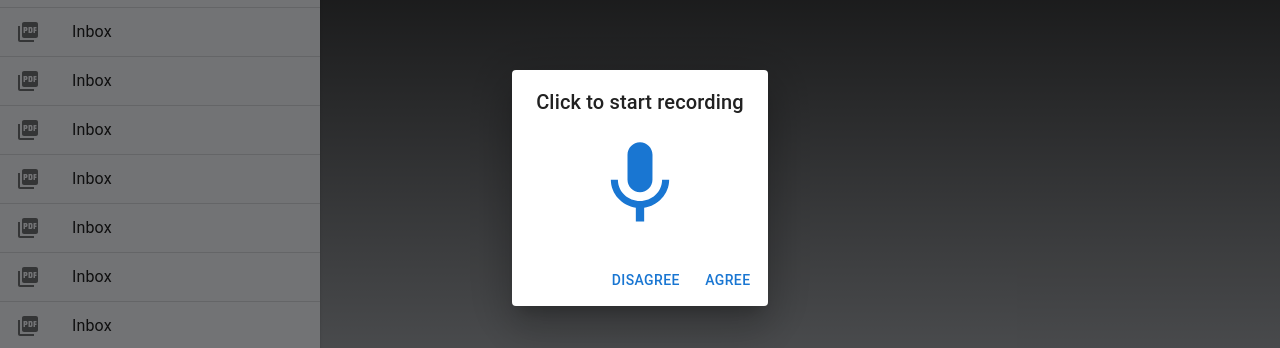
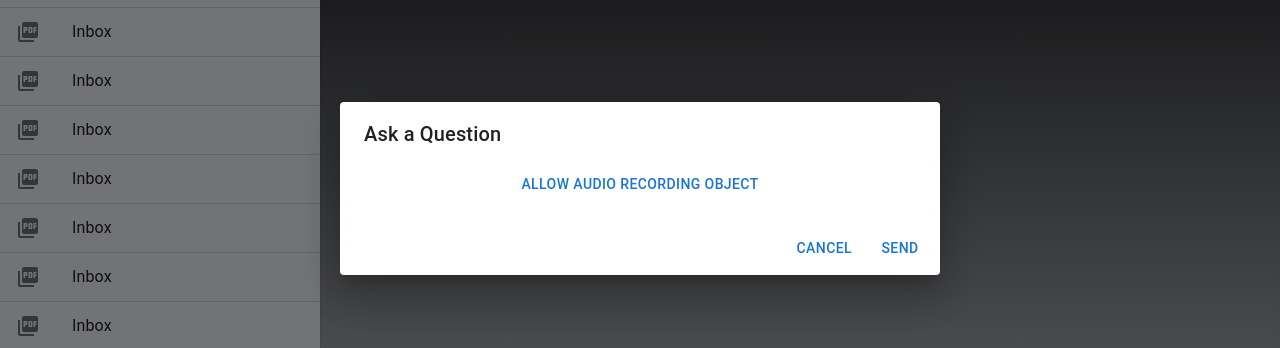
Before and after one commit to ethanJlab/M-M-Hackathon, a React (Create React App) app in the folder better-call-gpt/: page / in a window 1280 px wide. Both pictures are taken after a click on the button "OPEN ALERT DIALOG". Shown: the part 212-560 px from the top of the page. Built offline with nearby package versions, Linux system fonts and the light colour scheme; no server answers.

Commit message:
added initial functionality for recording audio and storing in a blob

```diff
--- a/better-call-gpt/src/components/VoiceRecordDialog.jsx
+++ b/better-call-gpt/src/components/VoiceRecordDialog.jsx
@@ -1,4 +1,5 @@
 import * as React from 'react';
+import { useState, useRef } from "react";
 import Button from '@mui/material/Button';
 import Dialog from '@mui/material/Dialog';
 import DialogActions from '@mui/material/DialogActions';
@@ -7,6 +8,9 @@
 import DialogTitle from '@mui/material/DialogTitle';
 import MicIcon from '@mui/icons-material/Mic';
 import StopIcon from '@mui/icons-material/Stop';
+import OutlinedInput from '@mui/material/OutlinedInput';
+import FormHelperText from '@mui/material/FormHelperText';
+
 
 export function VoiceRecordDialog() {
   const [open, setOpen] = React.useState(false);
@@ -27,27 +31,183 @@
       <Dialog
         open={open}
         onClose={handleClose}
+        maxWidth={"sm"}
+        fullWidth={true}
         aria-labelledby="alert-dialog-title"
         aria-describedby="alert-dialog-description"
       >
         <DialogTitle id="alert-dialog-title">
-          {"Click to start recording"}
+          {"Ask a Question"}
         </DialogTitle>
         <DialogContent>
-          <DialogContentText id="alert-dialog-description" style={{textAlign:"center"}}>
+          {/* <DialogContentText id="alert-dialog-description" style={{textAlign:"center"}}>
               <Button style={{height:"100px", width:"100px"}}>
                 <MicIcon style={{height:"100px", width:"100px"}}/>
-                {/* <StopIcon style={{height:"100px", width:"100px"}}/>  */}
+                <StopIcon style={{height:"100px", width:"100px"}}/>
               </Button>
-          </DialogContentText>
+          </DialogContentText> */}
+          <AudioRecorder/>
         </DialogContent>
         <DialogActions>
-          <Button onClick={handleClose}>Disagree</Button>
+          <Button onClick={handleClose}>Cancel</Button>
           <Button onClick={handleClose} autoFocus>
-            Agree
+            Send
           </Button>
         </DialogActions>
       </Dialog>
     </div>
   );
 }
+
+
+const mimeType = "audio/webm";
+
+function AudioRecorder( props ) {
+  const [permission, setPermission] = useState(false);
+  const mediaRecorder = useRef(null);
+  const [recordingStatus, setRecordingStatus] = useState("inactive");
+  const [stream, setStream] = useState(null);
+  const [audioChunks, setAudioChunks] = useState([]);
+  const [audio, setAudio] = useState(null);
+  const [audioText, setAudioText] = useState("testing");
+
+  const startRecording = async () => {
+    setRecordingStatus("recording");
+    //create new Media recorder instance using the stream
+    const media = new MediaRecorder(stream, { type: mimeType });
+    //set the MediaRecorder instance to the mediaRecorder ref
+    mediaRecorder.current = media;
+    //invokes the start method to start the recording process
+    mediaRecorder.current.start();
+    let localAudioChunks = [];
+    mediaRecorder.current.ondataavailable = (event) => {
+       if (typeof event.data === "undefined") return;
+       if (event.data.size === 0) return;
+       localAudioChunks.push(event.data);
+    };
+    setAudioChunks(localAudioChunks);
+  };
+
+  const getMicrophonePermission = async () => {
+      if ("MediaRecorder" in window) {
+          try {
+              const streamData = await navigator.mediaDevices.getUserMedia({
+                  audio: true,
+                  video: false,
+              });
+              setPermission(true);
+              setStream(streamData);
+          } catch (err) {
+              alert(err.message);
+          }
+      } else {
+          alert("The MediaRecorder API is not supported in your browser.");
+      }
+  };
+
+  const stopRecording = () => {
+    setRecordingStatus("inactive");
+    //stops the recording instance
+    mediaRecorder.current.stop();
+    mediaRecorder.current.onstop = () => {
+      //creates a blob file from the audiochunks data
+       const audioBlob = new Blob(audioChunks, { type: "webm" });
+      //creates a playable URL from the blob file.
+       const audioUrl = URL.createObjectURL(audioBlob);
+       setAudio(audioUrl);
+       console.log(audioUrl)
+       setAudioChunks([]);
+
+       // TODO: send blob to end point here and save response to useState
+    };
+  };
+
+
+  async function saveAudioBlobToFile(audioBlob, filePath) {
+    try {
+      const handle = await window.showSaveFilePicker({
+        suggestedName: "recording.webm",
+        types: [
+          {
+            description: "WebM audio file",
+            accept: {
+              "audio/webm": [".webm"],
+            },
+          },
+        ],
+      });
+
+      console.log("showing handle");
+      console.log(handle);
+
+      const writable = await handle.createWritable();
+      await writable.write(audioBlob);
+      await writable.close();
+
+      console.log("Audio saved to file: " + handle.name);
+    } catch (err) {
+      console.error(err);
+    }
+  }
+
+  console.log(audio)
+  return (
+      <>
+          <div className="audio-controls" style={{
+              display: "flex",
+              justifyContent: "center",
+              alignItems: "center",
+          }}>
+            {!permission ? (
+                <Button onClick={getMicrophonePermission} type="button">
+                    Allow Audio Recording {typeof(audio)}
+                </Button>
+              ) : null}
+              {permission && recordingStatus === "inactive" && !audio ? (
+                <Button onClick={startRecording} style={{height:"100px", width:"100px"}}>
+                  <MicIcon style={{height:"100px", width:"100px"}}/>
+                </Button>
+              ) : null}
+              {recordingStatus === "recording" ? (
+
+                <Button onClick={stopRecording} style={{height:"100px", width:"100px"}}>
+                  <StopIcon style={{height:"100px", width:"100px"}}/>
+                </Button>
+
+            ) : null}
+        </div>
+        {audio ? (
+          <>
+          <div
+            className="audio-container"
+            style={{
+              display: "flex",
+              justifyContent: "center",
+              alignItems: "center",
+          }}>
+            <OutlinedInput
+              value={audioText}
+              rows={4}
+              multiline
+              size="large"
+              style={{width:"100%"}}
+              onChange={(event) => {
+                setAudioText(event.target.value);
+              }}
+            />
+          </div>
+          <div
+            style={{
+              display: "flex",
+              justifyContent: "center",
+              alignItems: "center",
+            }}
+          >
+            <FormHelperText>Verify/update response</FormHelperText>
+          </div>
+          </>
+        ) : null}
+
+      </>
+  );
+};
```
